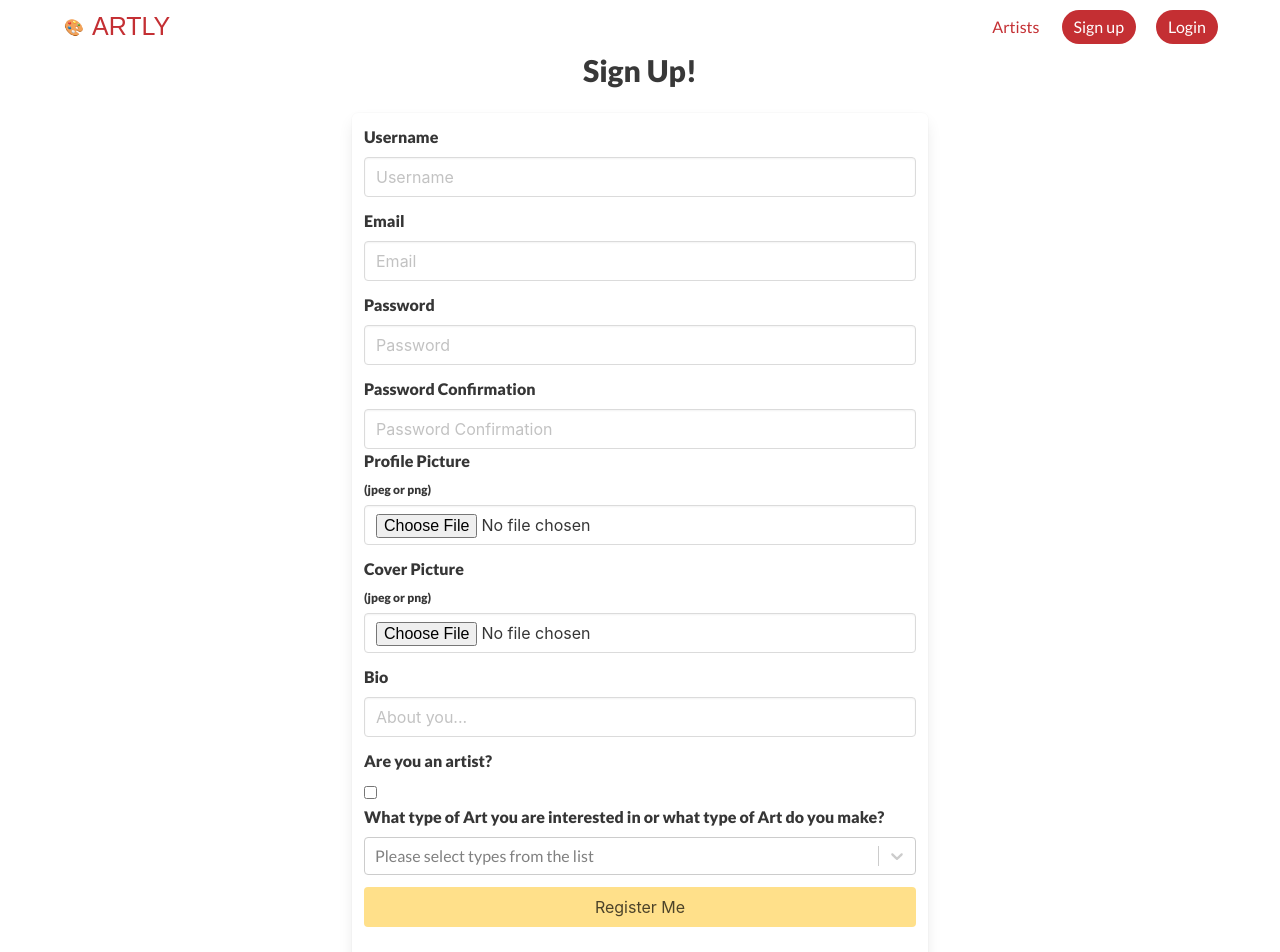
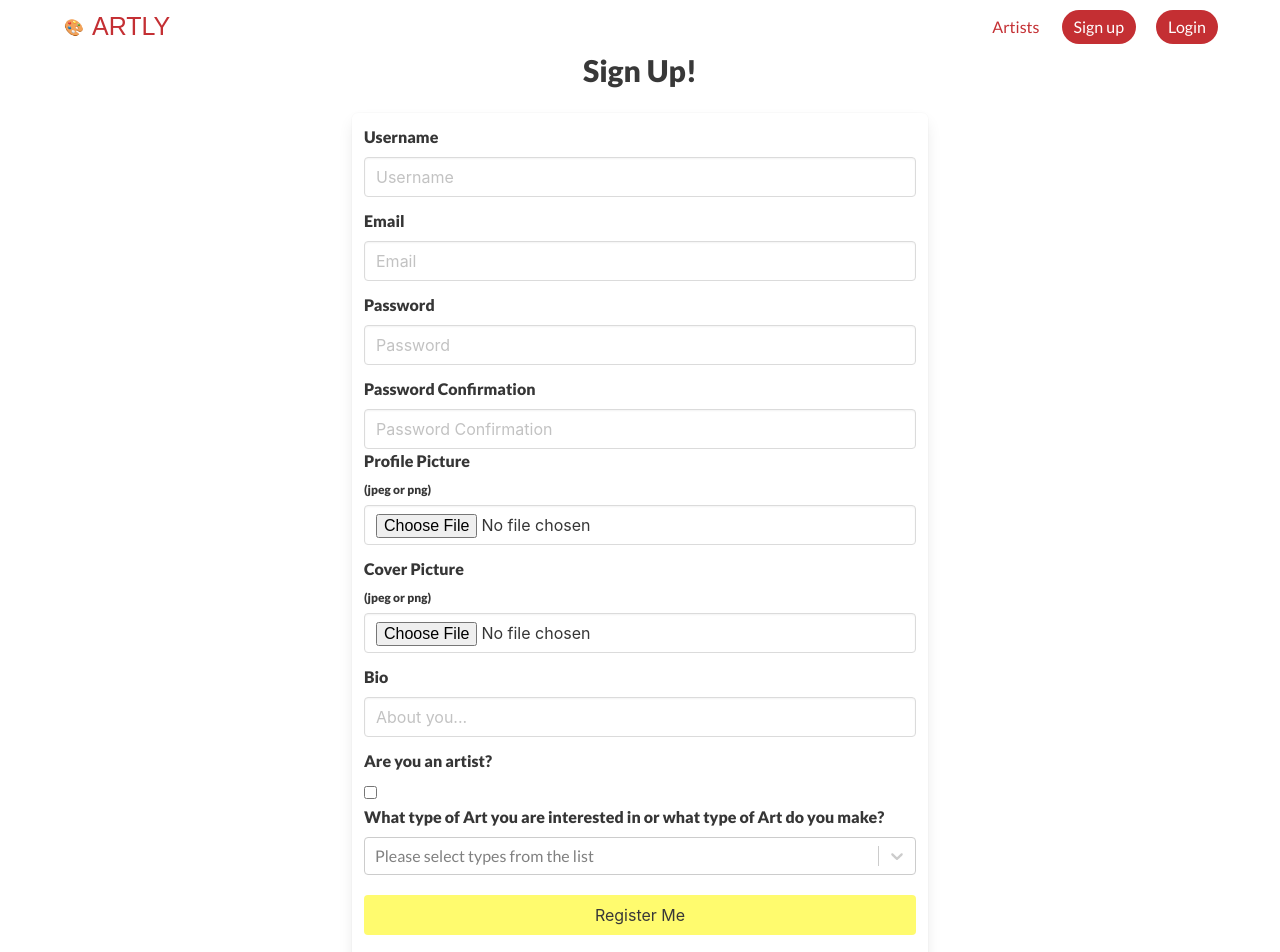
Before and after one commit to NoaFilosof08/sei-project-4, a React (Create React App) app in the folder frontend/: page /register in a window 1280 px wide. Shown: the top 952 px of the page. Built offline with nearby package versions, Linux system fonts and the light colour scheme; no server answers; a web font is replaced by a local one.

Commit message:
register button change

```diff
--- a/frontend/src/components/Auth/Register.js
+++ b/frontend/src/components/Auth/Register.js
@@ -102,7 +102,7 @@ class Register extends React.Component {
               />
 
               <div className="field">
-                <button type="submit" className="button is-fullwidth is-warning" onSubmit={this.handleSubmit}>Register Me</button>
+                <button type="submit" className="button is-fullwidth formbtn" onSubmit={this.handleSubmit}>Register Me</button>
               </div>
               <div className="column is-half is-offset-one-quarter">
                 <p className="has-text-centered">
```
